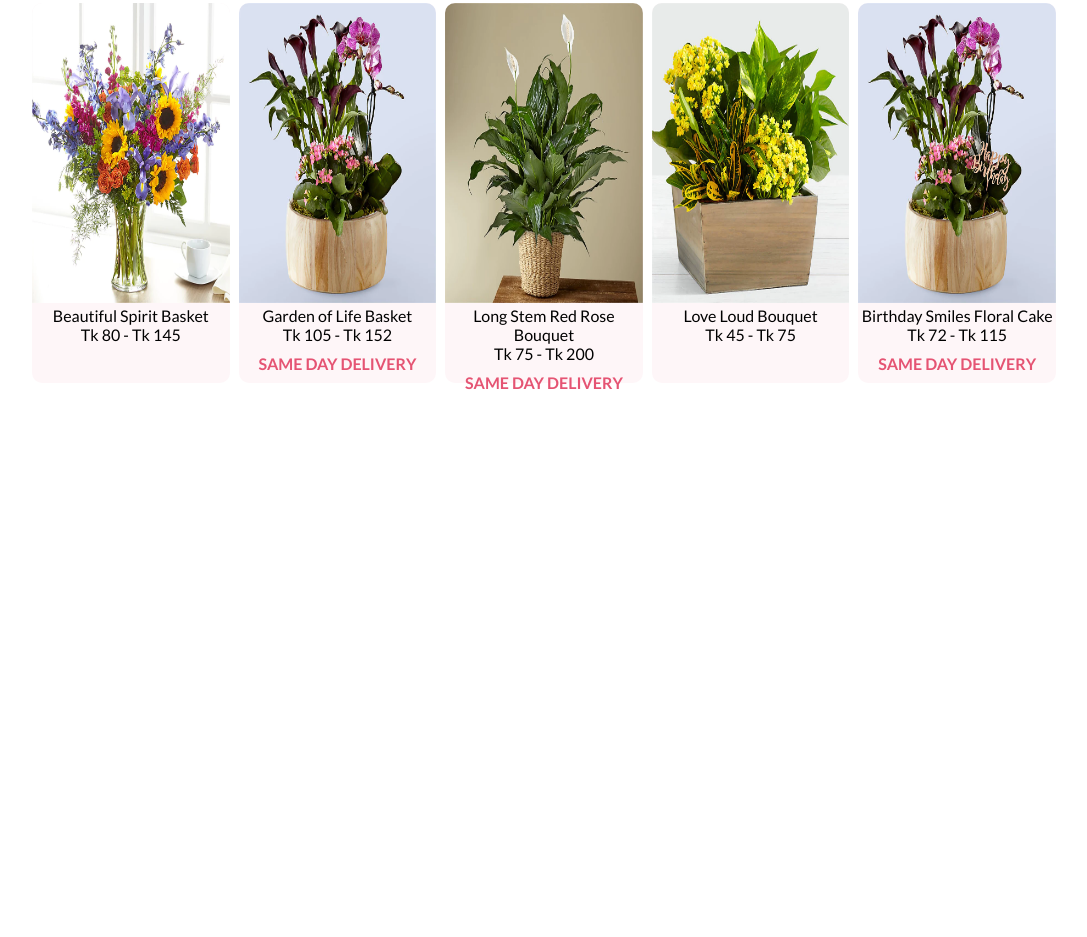
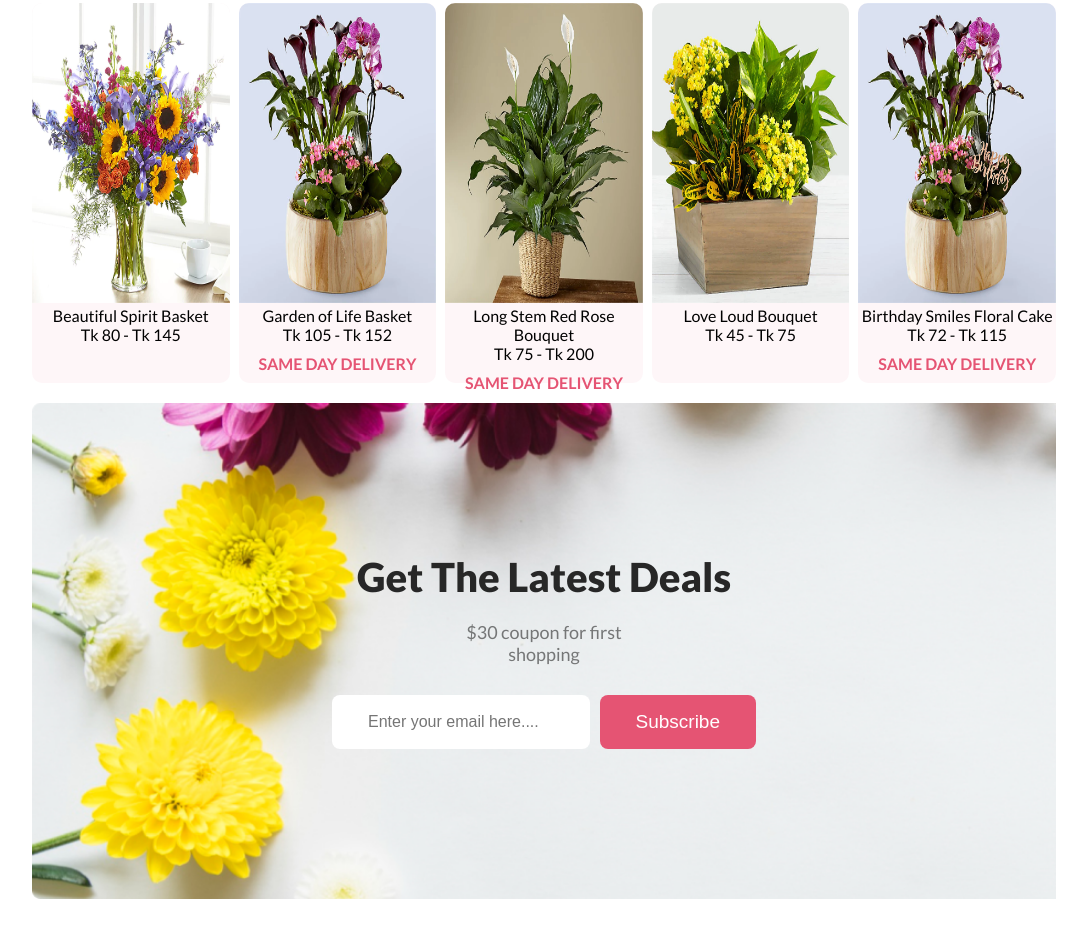
Before and after one commit to imran-it1/flower-shop-assignment, a plain HTML site: page index.html in a window 1280 px wide. Shown: the part 4175-5112 px from the top of the page, without its empty margins (96-1183 px from the left). Before the commit the page ends 4578 px from the top, so only its background shows below. Drawn offline with Linux system fonts and the light colour scheme.

Commit message:
user subscribe section added and design in css

```diff
--- a/index.html
+++ b/index.html
@@ -287,6 +287,26 @@
           </div>
         </div>
       </section>
+      <!-- Extra One Section End -->
+
+      <!-- User subscribe section -->
+      <section class="subsWraper">
+        <!--subs = Subscribe-->
+        <div class="subs subs-up">
+          <h4 class="subs_title">Get The Latest Deals</h4>
+          <p class="subs_description">$30 coupon for first shopping</p>
+        </div>
+
+        <div class="subs-btn-container">
+          <input
+            type="email"
+            name=""
+            id=""
+            placeholder="Enter your email here...."
+          />
+          <button class="btn subs_btn">Subscribe</button>
+        </div>
+      </section>
     </main>
     <!-- Main End -->
     <!-- Footer Start -->
--- a/styles/style.css
+++ b/styles/style.css
@@ -307,3 +307,67 @@ header {
     gap: 9px;
     margin-bottom: 10px;
 }
+
+
+/* User Subscribe Section style */
+
+.subsWraper {
+    width: 80%;
+    margin: auto;
+    background-image: url("../Asset/Rectangle9.png");
+    padding: 150px 300px;
+    background-repeat: no-repeat;
+    background-size: cover;
+    margin-bottom: 120px;
+}
+
+
+.subs_title {
+    text-align: center;
+    color: #272727;
+    font-size: 40px;
+    font-weight: 800;
+}
+
+.subs_description {
+    color: rgba(39, 39, 39, 0.60);
+    text-align: center;
+    font-size: 18px;
+    font-weight: 400;
+    max-width: 40%;
+    margin: auto;
+}
+
+.subs-up {
+    display: flex;
+    flex-direction: column;
+    gap: 20px;
+    margin-bottom: 30px;
+}
+
+.sub-input-container {
+    display: flex;
+    align-items: center;
+}
+
+.subsWraper input {
+    padding: 16px 36px;
+    border-radius: 8px;
+    border: none;
+    background: #FFF;
+    color: #27272799;
+    text-align: left;
+    font-size: 16px;
+    font-weight: 400;
+    width: 100%;
+}
+
+.subsWraper input:focus {
+    border: none;
+    outline: 1.5px solid #272727ce;
+}
+
+.subs-btn-container {
+    display: flex;
+    gap: 10px;
+}
```
Also changed, not shown: Asset/Rectangle9.png (renamed from Asset/Rectangle 9.png).
